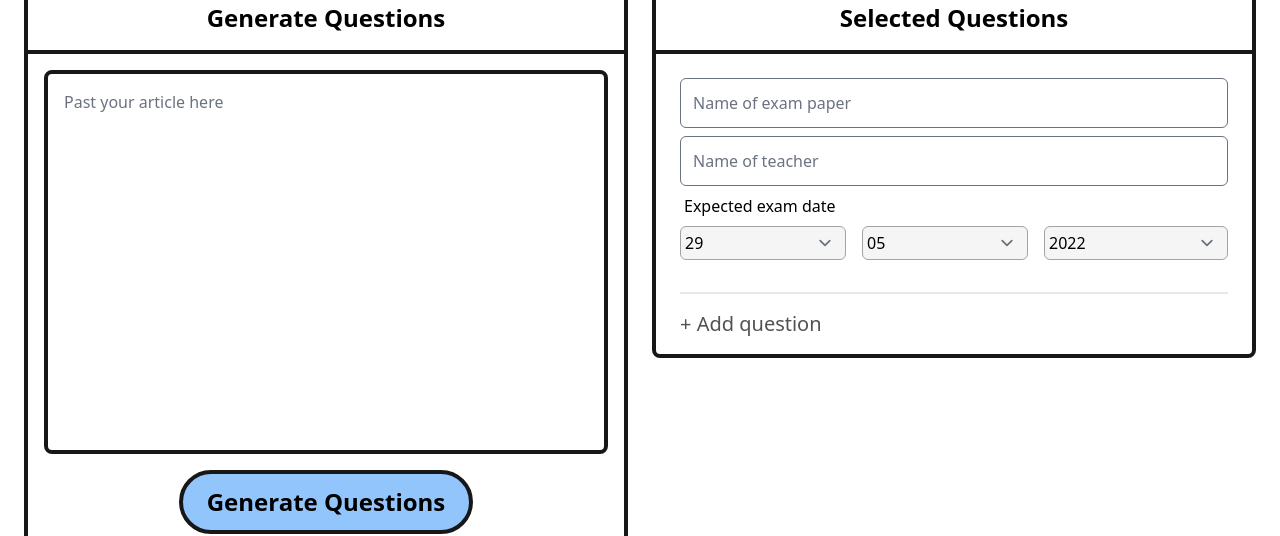
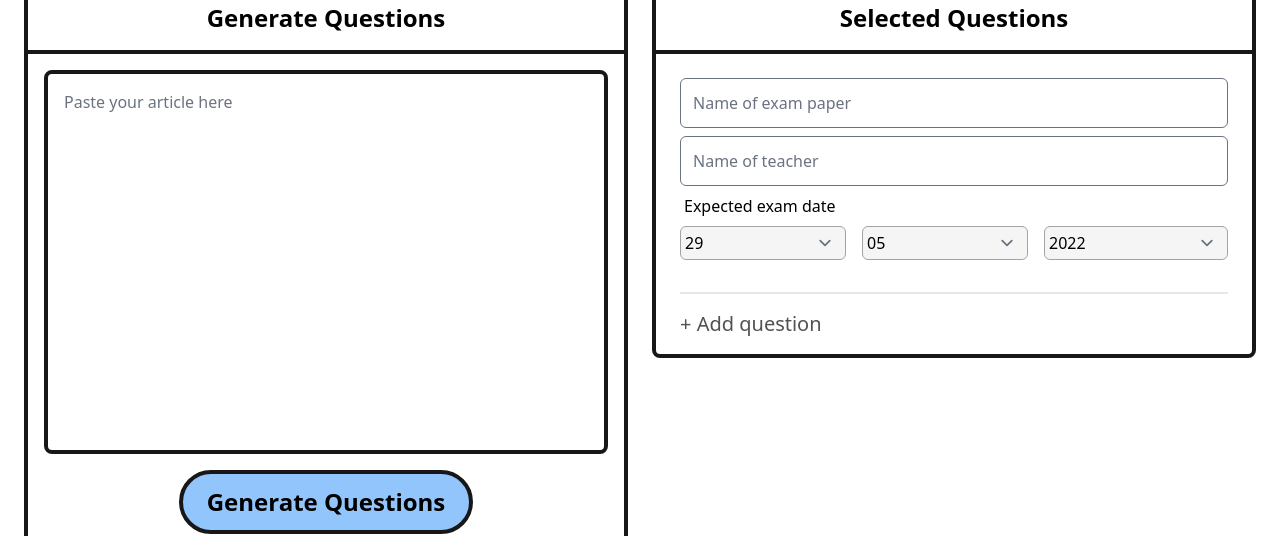
Before and after one commit to MatthewNgan/qg_next, a Next.js app: page /form/generate in a window 1280 px wide. Shown: the part 186-722 px from the top of the page. Built offline with nearby package versions, Linux system fonts and the light colour scheme.

Commit message:
ughhh typo

```diff
--- a/pages/form/generate.tsx
+++ b/pages/form/generate.tsx
@@ -184,7 +184,7 @@ export default function GenerateForm() {
               <div className='border-4 border-neutral-900 rounded-lg'>
                 <h2 className='text-2xl font-bold w-full text-center py-4 border-neutral-900 border-b-4'>Generate Questions</h2>
                 <div className='mx-4 py-4 flex flex-col items-center gap-4'>
-                  <textarea defaultValue={text} className='p-4 h-96 resize-none border-4 border-neutral-900 rounded-lg w-full' placeholder='Past your article here' onChange={(e) => setText(e.target.value)}>
+                  <textarea defaultValue={text} className='p-4 h-96 resize-none border-4 border-neutral-900 rounded-lg w-full' placeholder='Paste your article here' onChange={(e) => setText(e.target.value)}>
                   </textarea>
                   <button ref={generateButton} className='px-6 py-4 leading-none border-4 border-neutral-900 bg-blue-300 rounded-full font-bold text-2xl disabled:bg-neutral-400' onClick={(e) => {
                     generateQuestions(text);
```
